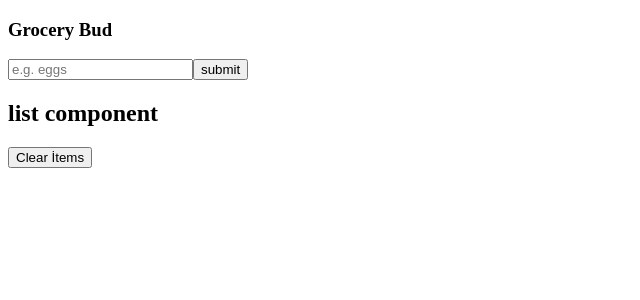
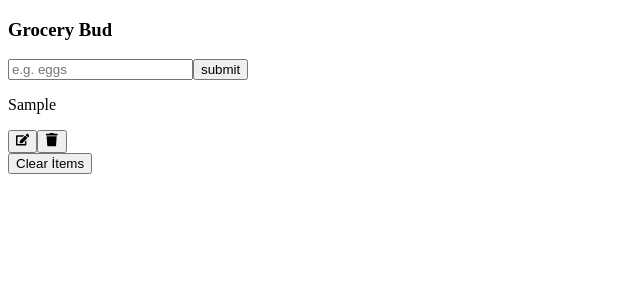
Before and after one commit to mslmyrtd/BasicReactProject, a React (Create React App) app in the folder grocerybud/: page / in a window 1280 px wide. Both pictures are taken after typing "Sample" into the empty fields and a click on the button "submit". Shown: the top 300 px of the page, without its empty margins (0-640 px from the left). Built offline with nearby package versions, Linux system fonts and the light colour scheme; the HTML template or start-up script is replaced by a standard one.

Commit message:
created structure for list.js

```diff
--- a/grocerybud/src/List.js
+++ b/grocerybud/src/List.js
@@ -1,7 +1,26 @@
 import React from 'react'
 import { FaEdit, FaTrash } from 'react-icons/fa'
-const List = () => {
-  return <h2>list component</h2>
+const List = ({ items }) => {
+  return (
+    <div className='grocery-list'>
+      {items.map((item) => {
+        const { id, title } = item
+        return (
+          <article key={id} className='grocery-item'>
+            <p className='title'>{title}</p>
+            <div className='btn-container'>
+              <button type='button' className='edit-btn'>
+                <FaEdit />
+              </button>
+              <button type='button' className='delete-btn'>
+                <FaTrash />
+              </button>
+            </div>
+          </article>
+        )
+      })}
+    </div>
+  )
 }
 
 export default List
```
